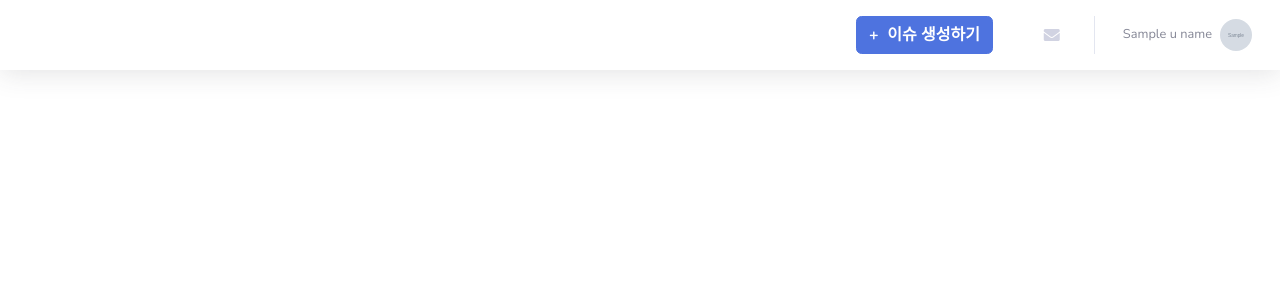
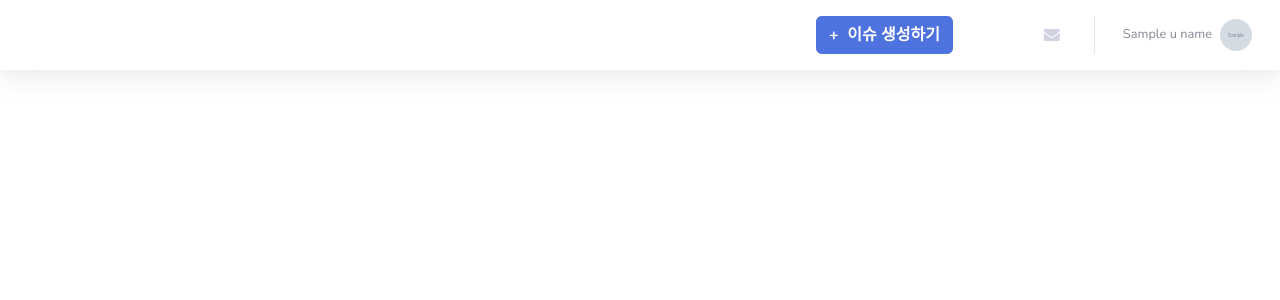
Before and after one commit to KOO-YS/beepro, a Java web app: page /cowork/common/top_bar.jsp in a window 1280 px wide. Shown: the top 300 px of the page. Run offline with Tomcat 11, a stand-in JSP engine, Linux system fonts and the light colour scheme; the template is opened without the code that fills it: most values are stand-ins (such as "Sample title", 1, 10 or a date in 2020); grey boxes marked "Sample" are stand-in pictures; some libraries are stand-ins or nearby versions.

Commit message:
topbar수정

```diff
--- a/beepro/WebContent/cowork/common/top_bar.jsp
+++ b/beepro/WebContent/cowork/common/top_bar.jsp
@@ -150,7 +150,7 @@ a:hover {
 
    <!-- 이슈만들기 모달창 -->
    <button type="submit" class="btn btn-primary" data-toggle="modal"
-      data-target="#exampleModal" style="margin-left: 840px;"
+      data-target="#exampleModal" style="margin-left: 800px;"
       onclick="location.href='${pageContext.request.contextPath}/issue?command=issueWrite&projectSeq=${projectSeq}'">
       <b>+&nbsp;&nbsp;이슈 생성하기</b>
    </button>
@@ -165,6 +165,7 @@ a:hover {
    </button>
    <!-- Topbar Navbar -->
    <ul class="navbar-nav ml-auto">
+
       <!-- Nav Item - Alerts -->
       <!-- <li class="nav-item dropdown no-arrow mx-1"><a
          class="nav-link dropdown-toggle" href="#" id="alertsDropdown"
@@ -210,8 +211,8 @@ a:hover {
                </div>
             </a> <a class="dropdown-item text-center small text-gray-500" href="#">Show
                All Alerts</a>
-         </div></li>
- -->
+         </div></li> -->
+
       <!-- Nav Item - Messages -->
 <%--       <li class="nav-item dropdown no-arrow mx-1" onclick="location.href='${pageContext.request.contextPath}/chat?command=chatBox&u_id=<%=u_id%>'">
  --%><li class="nav-item dropdown no-arrow mx-1" onclick="location.href='${pageContext.request.contextPath}/cowork/chatList.jsp'">
```
